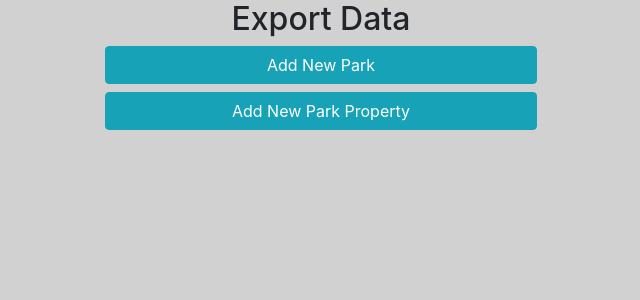
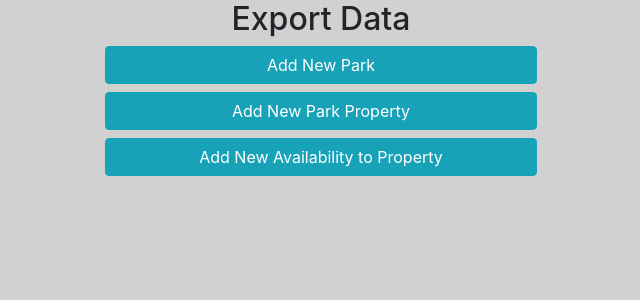
Before and after one commit to cleif/ISQA8210-Assignment5, a Django app: page /parksystemapp/UpdateData in a window 1280 px wide. Shown: the part 56-356 px from the top of the page, without its empty margins (319-959 px from the left). Run offline with Django 3.2, Linux system fonts and the light colour scheme; the visitor is signed in with stand-in values (Sample User, id 1); some libraries are stand-ins or nearby versions.

Commit message:
added prop create button to data updates

```diff
--- a/parksystemapp/templates/update_data.html
+++ b/parksystemapp/templates/update_data.html
@@ -12,6 +12,7 @@
       <div class="col-5">
         <a href="{% url 'park_add' %}" class="btn btn-block btn-info">Add New Park</a>
         <a href="{% url 'parkprop_add' %}" class="btn btn-block btn-info">Add New Park Property</a>
+        <a href="{% url 'propavailability_create' %}" class="btn btn-block btn-info">Add New Availability to Property</a>
       </div>
         {% else %}
         {% endif %}
```
